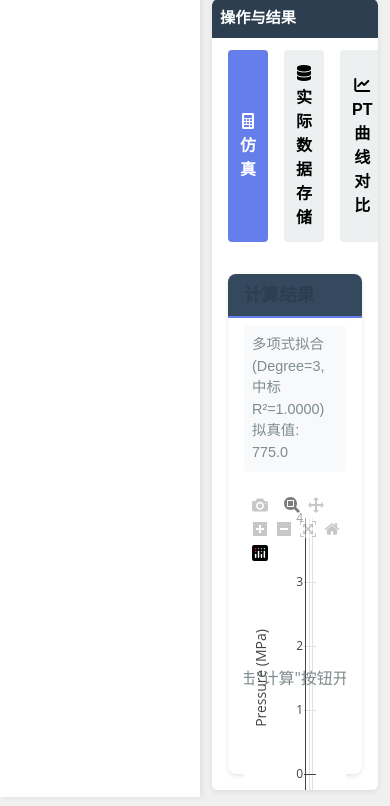
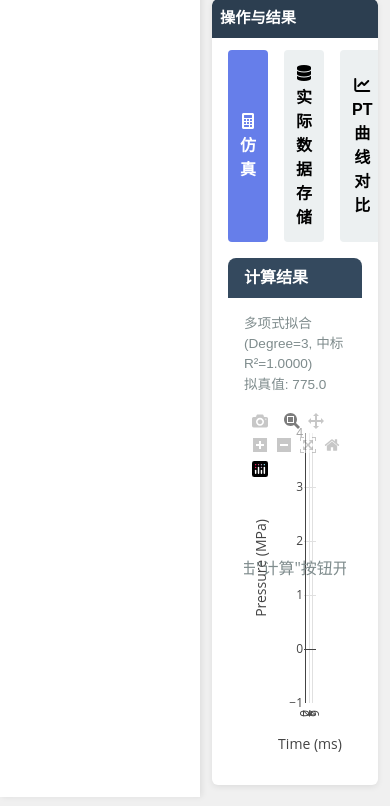
Before and after one commit to Saulliu00/MGG_SYS, a Flask app: page /simulation/ in a window 390 px wide. Shown: the part 1365-2171 px from the top of the page. Run offline with Flask 3, Linux system fonts and the light colour scheme; a user stored in the database is signed in; parts of the project's set-up code (start-up, migrations or seed data) failed here and were passed over; some libraries are stand-ins or nearby versions.

Commit message:
Make PT curve comparison chart responsive and fit within page
- Change chart-container from fixed height (500px) to flexible layout
- Use height: 100% with max-height: calc(100vh - 250px)
- Update tab-content.active to use flexbox display
- Make #chartDiv and #comparisonChart use flex: 1 to fill space
- Add flex-shrink: 0 to headers to prevent compression
- Remove duplicate CSS definitions
- Ensure charts scale properly on all screen sizes

Co-Authored-By: Claude Sonnet 4.5 <noreply@anthropic.com>

```diff
--- a/app/static/css/style.css
+++ b/app/static/css/style.css
@@ -215,6 +215,7 @@ textarea.form-control {
 .results-panel {
     display: flex;
     flex-direction: column;
+    overflow: hidden;
 }
 
 .tab-buttons {
@@ -247,10 +248,12 @@ textarea.form-control {
 .tab-content {
     display: none;
     flex: 1;
+    overflow: hidden;
 }
 
 .tab-content.active {
-    display: block;
+    display: flex;
+    flex-direction: column;
 }
 
 /* Chart Container */
@@ -258,7 +261,10 @@ textarea.form-control {
     background: white;
     padding: 1rem;
     border-radius: 8px;
-    height: 500px;
+    height: 100%;
+    max-height: calc(100vh - 250px);
+    display: flex;
+    flex-direction: column;
 }
 
 .chart-header {
@@ -268,17 +274,14 @@ textarea.form-control {
     margin: -1rem -1rem 1rem -1rem;
     border-radius: 8px 8px 0 0;
     font-weight: bold;
+    flex-shrink: 0;
 }
 
 .chart-info {
     font-size: 0.85rem;
     color: #7f8c8d;
     margin-bottom: 0.5rem;
-}
-
-#chartDiv {
-    width: 100%;
-    height: 400px;
+    flex-shrink: 0;
 }
 
 /* Buttons */
@@ -589,34 +592,9 @@ table tr:hover {
     background: #555;
 }
 
-/* Chart Container Styles */
-.chart-container {
-    background: white;
-    padding: 1rem;
-    border-radius: 8px;
-    box-shadow: 0 2px 4px rgba(0,0,0,0.1);
-    margin-top: 1rem;
+#chartDiv, #comparisonChart {
+    width: 100%;
+    height: 100%;
+    min-height: 350px;
+    flex: 1;
 }
-
-.chart-header {
-    font-size: 1.1rem;
-    font-weight: 600;
-    color: #2c3e50;
-    margin-bottom: 0.5rem;
-    padding-bottom: 0.5rem;
-    border-bottom: 2px solid #667eea;
-}
-
-.chart-info {
-    font-size: 0.9rem;
-    color: #7f8c8d;
-    margin-bottom: 1rem;
-    padding: 0.5rem;
-    background: #f8f9fa;
-    border-radius: 4px;
-}
-
-#chartDiv, #comparisonChart {
-    min-height: 400px;
-    width: 100%;
-}
```
Also changed, not shown: .claude/settings.local.json.
